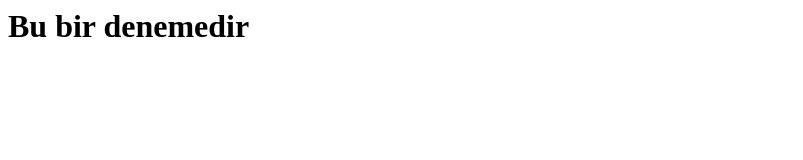
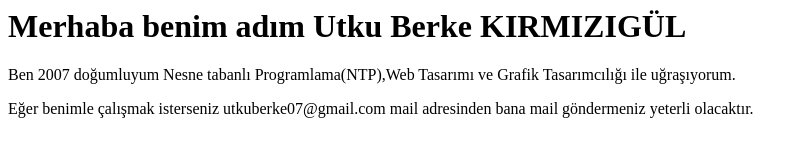
Before and after one commit to dracula3008/dracula3008.github.io, a plain HTML site: page index.html in a window 1280 px wide. Shown: the whole page, without its empty margins (0-803 px from the left). Drawn offline with Linux system fonts and the light colour scheme.

Commit message:
Update index.html

```diff
--- a/index.html
+++ b/index.html
@@ -1,10 +1,12 @@
 <html>
 <head>
-<title>Utku Berke Kırmızıgül</title>
+<title>Kişisel Blog</title>
 </head>
 <body>
 
-<h1>Bu bir denemedir</h1>
+<h1>Merhaba benim adım Utku Berke KIRMIZIGÜL </h1>
+<p>Ben 2007 doğumluyum Nesne tabanlı Programlama(NTP),Web Tasarımı ve Grafik Tasarımcılığı ile uğraşıyorum.</p>
+<p>Eğer benimle çalışmak isterseniz utkuberke07@gmail.com mail adresinden bana mail göndermeniz yeterli olacaktır.</p>
 
 </body>
 </html>
```
